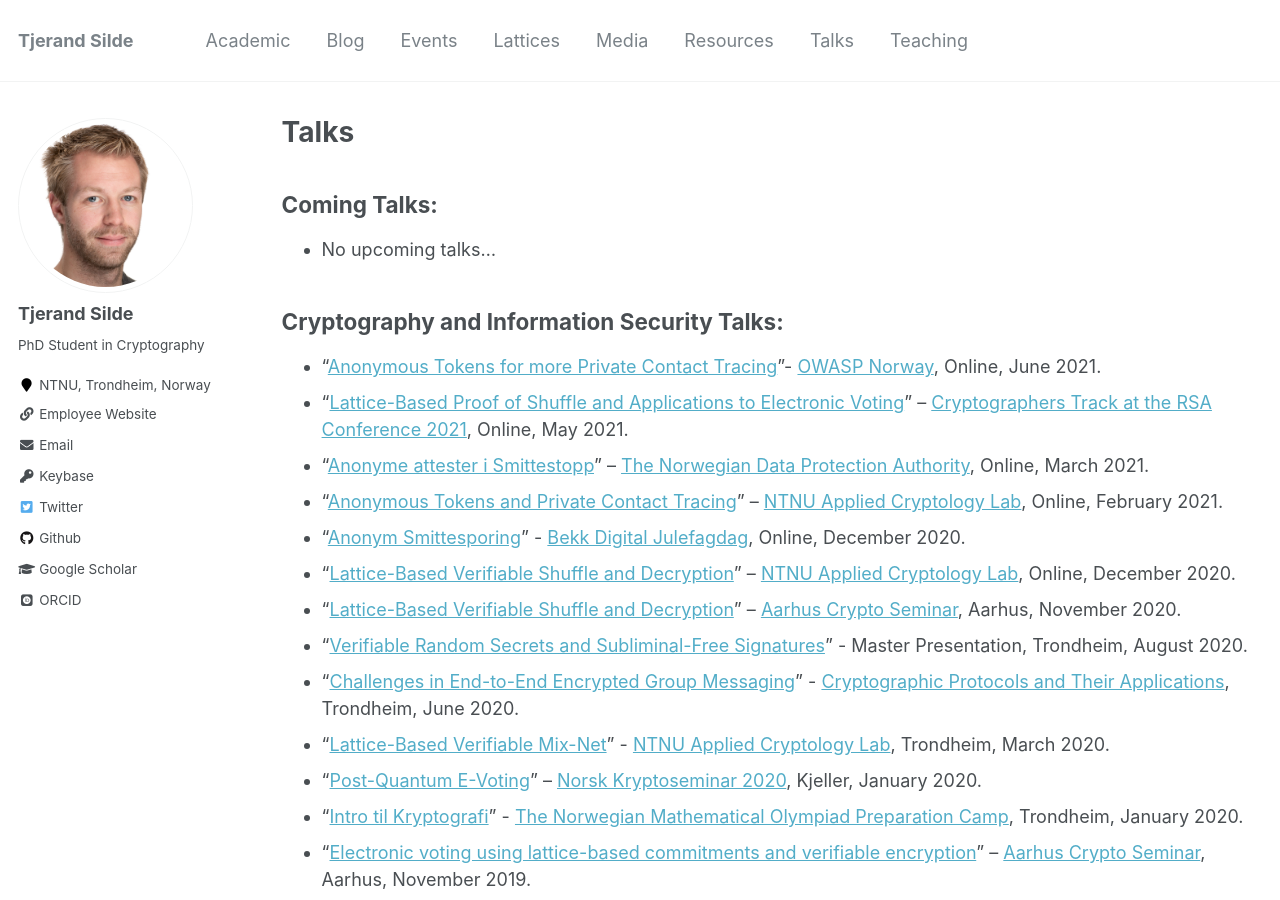
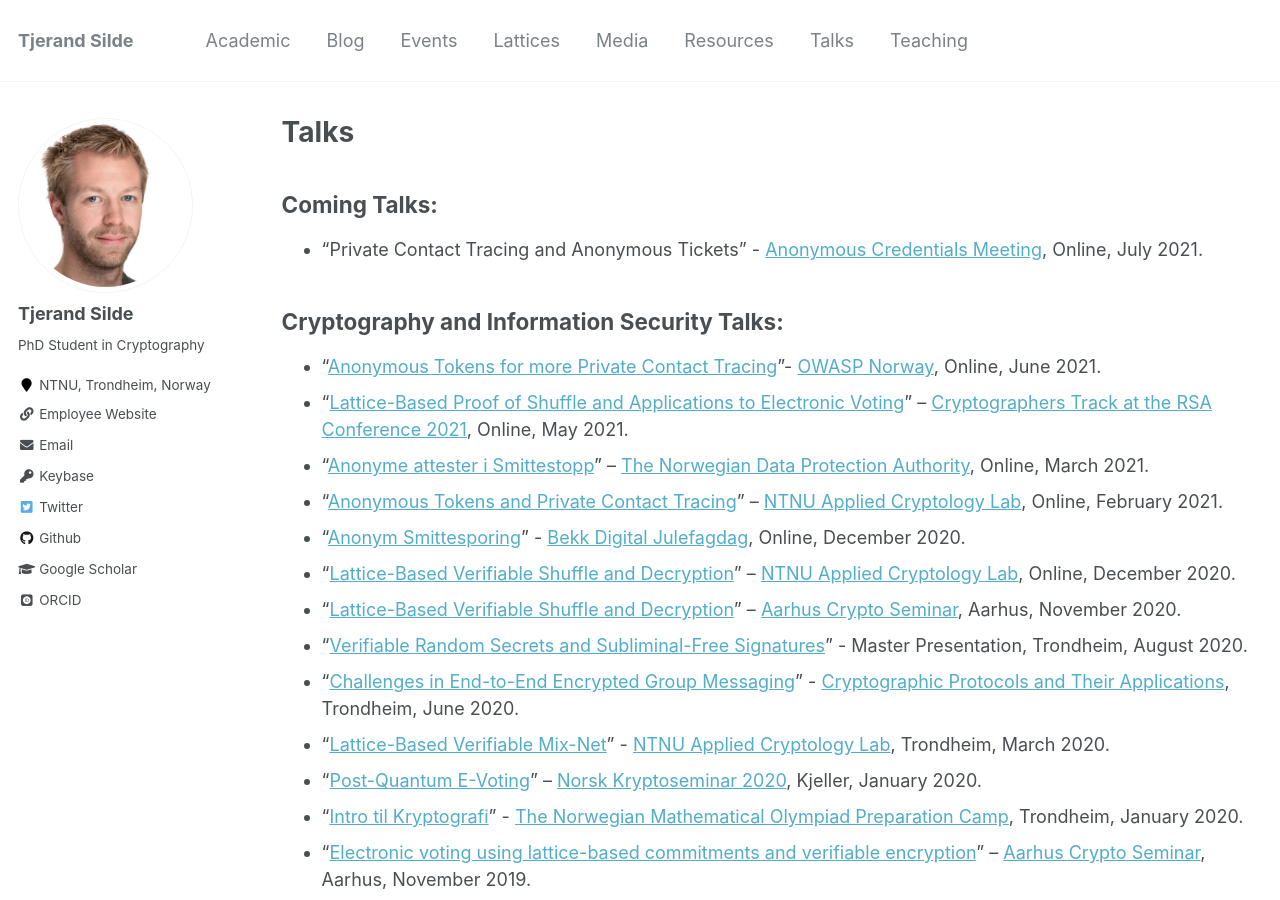
Before and after one commit to tjesi/tjesi.github.io, a Jekyll site: the page built from _pages/talks.md, in a window 1280 px wide and 900 px high. Built offline with Jekyll 4.4.1, drawn with Linux system fonts in a browser that asks for light colours; some web fonts are replaced.

Commit message:
Update talks.md

```diff
--- a/_pages/talks.md
+++ b/_pages/talks.md
@@ -7,7 +7,7 @@ author_profile: true
 
 ## Coming Talks:
 
-* No upcoming talks...
+* "Private Contact Tracing and Anonymous Tickets" - [Anonymous Credentials Meeting](https://www.sofiaceli.com/Anonymous-Credentials-Meeting), Online, July 2021.
 
 ## Cryptography and Information Security Talks:
 
```
